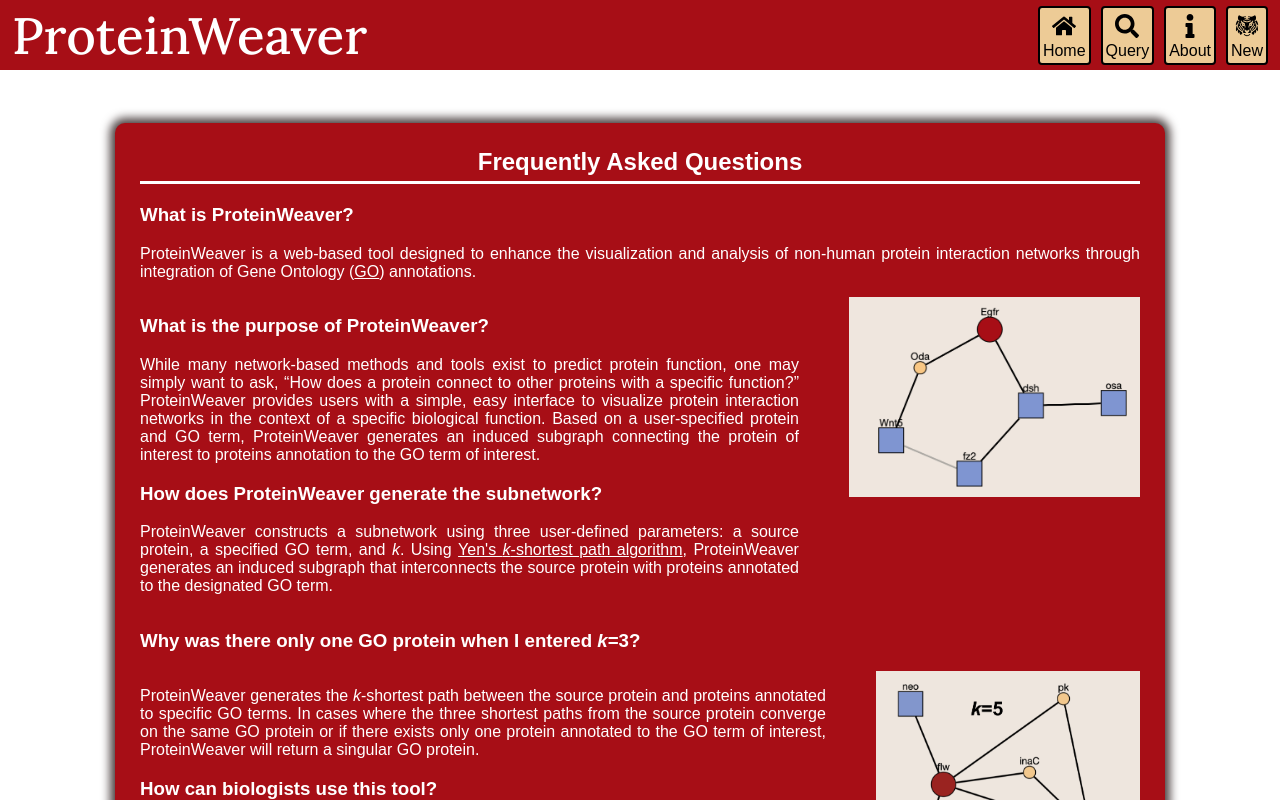
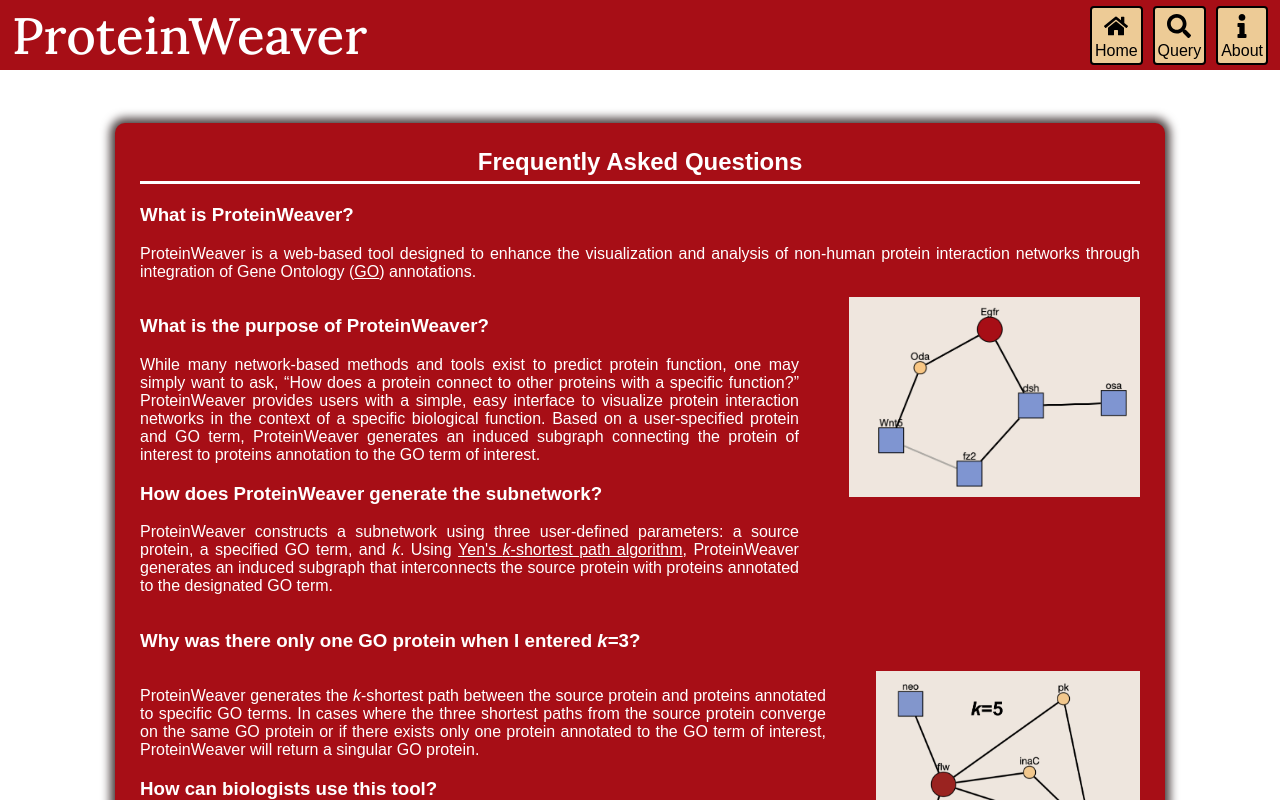
Before and after one commit to Reed-CompBio/protein-weaver, a React (Vite) app in the folder client/: page /faq in a window 1280 px wide. Shown: the top 800 px of the page. Built offline with nearby package versions, Linux system fonts and the light colour scheme.

Commit message:
Remove file imports from examples

```diff
--- a/client/src/components/NavBar.jsx
+++ b/client/src/components/NavBar.jsx
@@ -1,7 +1,6 @@
 import React from "react";
 import { Link } from "react-router-dom";
 import { FaInfo, FaHome, FaSearch } from "react-icons/fa";
-import { GiTigerHead } from "react-icons/gi";
 import { IconContext } from "react-icons";
 
 export default function NavBar() {
@@ -51,20 +50,6 @@ export default function NavBar() {
             </button>
           </Link>
         </li>
-        <li>
-          <Link to={`/newpage`}>
-            <button className="navbar-menu-button">
-              <IconContext.Provider
-                value={{
-                  size: "1.5em",
-                }}
-              >
-                <GiTigerHead />
-              </IconContext.Provider>
-              <div>New</div>
-            </button>
-          </Link>
-        </li>
       </ul>
     </div>
   );
--- a/client/src/main.jsx
+++ b/client/src/main.jsx
@@ -8,7 +8,6 @@ import AboutPage from "./pages/AboutPage.jsx";
 import QueryPage from "./pages/QueryPage.jsx";
 import TOSPage from "./pages/TOSPage.jsx";
 import FAQPage from "./pages/FAQPage.jsx";
-import NewPage from "./pages/NewPage.jsx";
 
 const router = createBrowserRouter([
   {
@@ -19,11 +18,6 @@ const router = createBrowserRouter([
   {
     path: "/testing",
     element: <TestingPage />,
-    errorElement: <ErrorPage />,
-  },
-  {
-    path: "/newpage",
-    element: <NewPage />,
     errorElement: <ErrorPage />,
   },
   {
```
Also changed, not shown: 1 other file (tests, documents, lock files or other folders).
